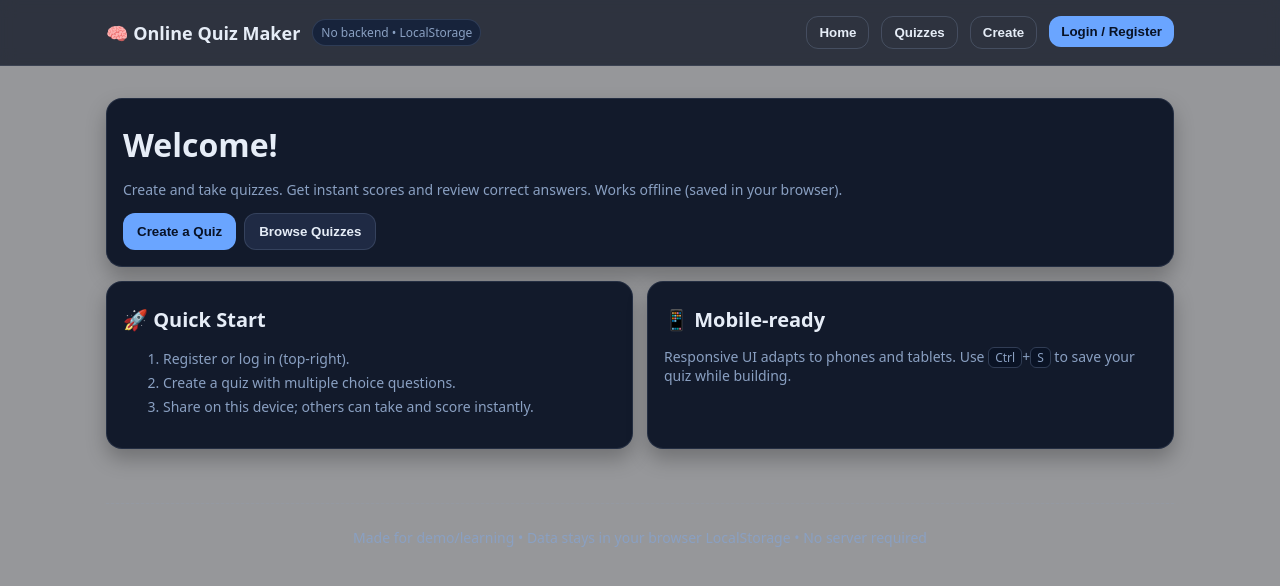
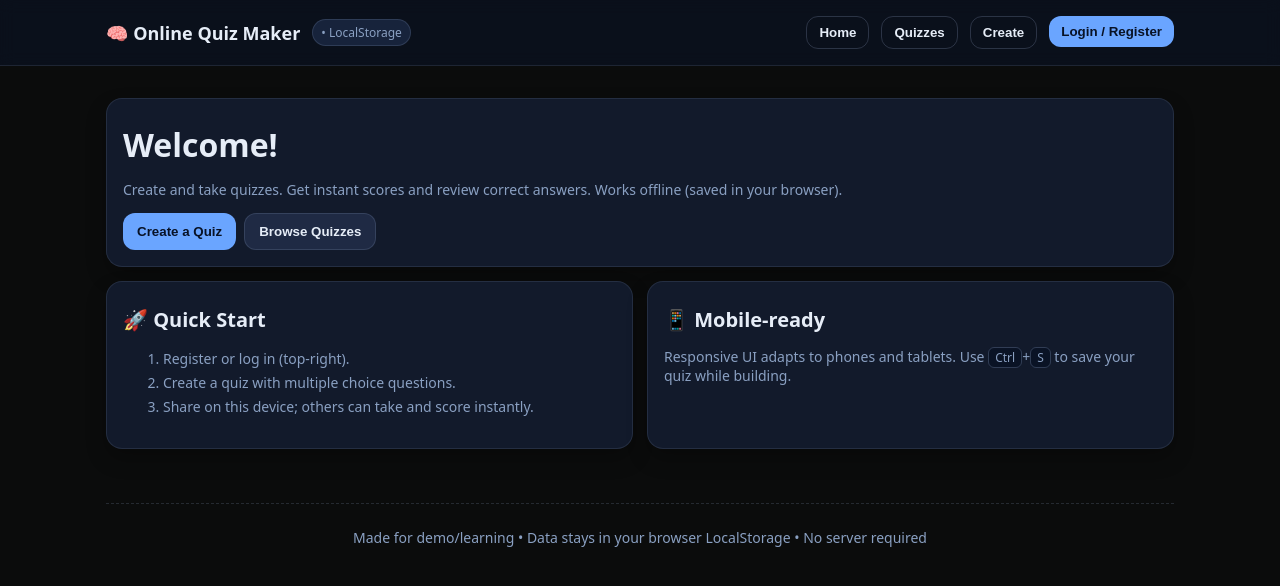
Before and after one commit to Shivanimane12/Online-Quiz-Maker, a plain HTML site: page index.html in a window 1280 px wide. Drawn offline with Linux system fonts and the light colour scheme.

Commit message:
Update index.html

```diff
--- a/index.html
+++ b/index.html
@@ -6,7 +6,7 @@
   <title>Online Quiz Maker</title>
   <style>
     :root{
-      --bg:#96979a; --panel:#121a2b; --muted:#8aa0c2; --text:#e6edf7; --accent:#6aa5ff; --accent-2:#7cfaa2; --danger:#ff6b6b;
+      --bg:#0b0c0c; --panel:#121a2b; --muted:#8aa0c2; --text:#e6edf7; --accent:#6aa5ff; --accent-2:#7cfaa2; --danger:#ff6b6b;
     }
     *{box-sizing:border-box}
     body{margin:0; font-family:system-ui,-apple-system,Segoe UI,Roboto,Ubuntu,Inter,"Helvetica Neue",Arial; background:var(--bg); color:var(--text);}
@@ -47,7 +47,7 @@
     <div class="container row" style="align-items:center; justify-content:space-between; gap:8px">
       <div class="row" style="align-items:center">
         <strong style="font-size:18px">🧠 Online Quiz Maker</strong>
-        <span class="tag">No backend • LocalStorage</span>
+        <span class="tag"> • LocalStorage</span>
       </div>
       <nav class="row" id="navActions">
         <button class="btn ghost" data-nav="home">Home</button>
```
